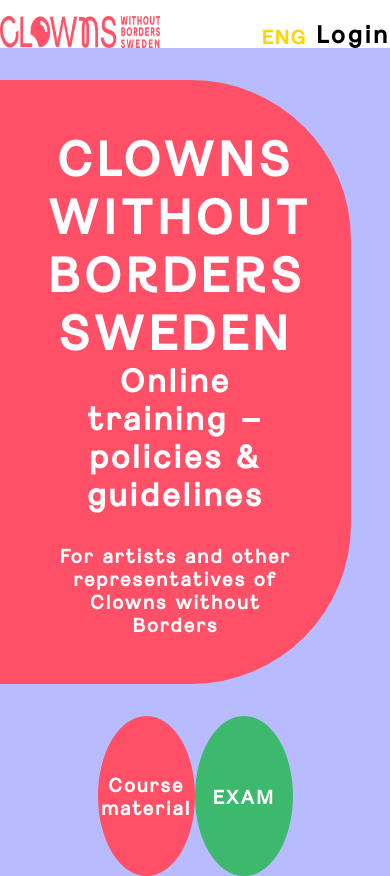
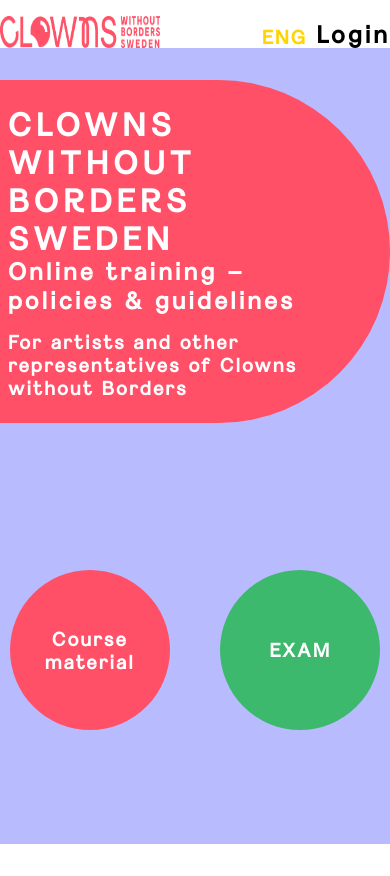
Before and after one commit to ClownerUtanGranser/cugExamFront, an Angular app: page / in a window 390 px wide. After the commit the page ends 844 px from the top, so only its background shows below. Built offline with nearby package versions, Linux system fonts and the light colour scheme; no server answers.

Commit message:
Rresponsive

```diff
--- a/src/app/course/starting/starting.component.scss
+++ b/src/app/course/starting/starting.component.scss
@@ -43,3 +43,24 @@
         transition: border .5s;
     }
 }
+
+@media only screen and (max-width: 800px) {
+
+    h1{
+        font-size: 2rem;
+    }
+
+    h2{
+        font-size: 1.5rem;
+        margin-bottom: 1rem;
+    }
+
+    .yellow_circle{
+        width: 20rem;
+        height: 20rem;
+    }
+
+    .text{
+        font-size: 1.2rem;
+    }
+}
--- a/src/app/course/text-photo/text-photo.component.scss
+++ b/src/app/course/text-photo/text-photo.component.scss
@@ -122,3 +122,38 @@
     }
 
 }
+
+@media only screen and (max-width: 800px) {
+
+    .container
+    {
+        flex-direction: column;
+
+        .text{
+            width: 100%;
+        }
+
+        .img{
+            width: 100%;
+
+            .red_circle{
+
+                min-height: 20rem;
+                min-width: 20rem;
+
+
+                top: -2rem;
+                right: -1rem;
+                left: initial;
+                bottom: initial;
+
+                line-height: 1.7rem;
+                font-size: 1.2rem;
+                letter-spacing: 0.4 rem;
+
+            }
+        }
+    }
+
+
+}
--- a/src/app/course/well-done/well-done.component.scss
+++ b/src/app/course/well-done/well-done.component.scss
@@ -84,3 +84,19 @@
         visibility: visible;
       }
   }
+
+  @media only screen and (max-width: 600px) {
+
+    .container
+    {
+      padding:0 0.2rem 0 0.2rem;
+    }
+
+
+    .red-circle-box{
+      // align-items: flex-start;
+      margin: 1rem;
+      width: 100%;
+    }
+
+  }
--- a/src/app/exam/quiz/quiz.component.scss
+++ b/src/app/exam/quiz/quiz.component.scss
@@ -9,6 +9,23 @@
     justify-content: flex-start;
 
     min-height: calc(100vh - 3rem);
+
+    &.AR{
+        direction: rtl;
+    }
+}
+
+.green_headline.AR{
+    border-bottom-left-radius: 10rem;
+    border-top-left-radius: 10rem;
+    border-bottom-right-radius: 0rem;
+    border-top-right-radius: 0rem;
+    text-align: center;
+    margin: 2rem 0rem 2rem 0rem;
+    width: 70%;
+
+    padding: 3rem;
+
 }
 
 .alternative{
--- a/src/app/pages/landing/landing.component.scss
+++ b/src/app/pages/landing/landing.component.scss
@@ -39,35 +39,26 @@
 
 }
 
-// h1, h2, h3{
-//     color: $white;
-//     font-weight: bolder;
+@media only screen and (max-width: 800px) {
 
-// }
+    h1{
+        font-size: 2rem;
+    }
 
-// h1{
-//     font-size: 3rem;
-//     letter-spacing: 5px;
-// }
+    h2{
+        font-size: 1.5rem;
+        margin-bottom: 1rem;
+    }
 
-// h2{
-//     font-size: 2rem;
-//     letter-spacing: 3px;
-//     margin-bottom: 2rem;
-// }
+    .red_headline_wide{
+        width: 100%;
+        border-top-right-radius: 20rem;
+        border-bottom-right-radius: 20rem;
+        padding: 1.5rem 4rem 1.5rem 0.5rem;
+        text-align: left;
+    }
 
-// h3
-// {
-
-//     font-size: 1.2rem;
-//     letter-spacing: 2px;
-
-// }
-
-// @media screen and (max-width: 640px) {
-
-//     .yellow-circle{
-//         border-top-left-radius: 15rem;
-//         border-top-right-radius: 15rem;
-//     }
-//   }
+    .red-circle-box{
+        width:95%;
+    }
+}
--- a/src/app/pages/user/admin/quiz-admin/quiz-admin.component.html
+++ b/src/app/pages/user/admin/quiz-admin/quiz-admin.component.html
@@ -1,4 +1,6 @@
-<div class="container">
+<div class="container"
+    [ngClass]="lang"
+>
     <div class="questionbox">
         <div class="nav top">
             <p
@@ -10,13 +12,15 @@
                 (click)="nextQuestion()">></p>
         </div>
         <div
-            *ngFor="let question of questions;let i = index;"
+            *ngFor="let question of questions; let i = index;"
             class="border">
 
         </div>
             <app-quiz-question-admin
                 [question]="questions[showQuestionIndex - 1]"
                 (answerEmit) = updateQuestion($event)
+                [lang]="lang"
+                (langEmit)="changeLang($event)"
             >
             </app-quiz-question-admin>
         <nav class="test-nav">
--- a/src/app/pages/user/admin/quiz-admin/quiz-admin.component.ts
+++ b/src/app/pages/user/admin/quiz-admin/quiz-admin.component.ts
@@ -13,7 +13,15 @@
 export class QuizAdminComponent implements OnInit {
 
   questions:Question[] = [];
+
+  questionsEng:Question[] = [];
+  questionsSv:Question[] = [];
+  questionsArb:Question[] = [];
+
+
   showQuestionIndex:number = 0;
+
+  lang:string = 'ENG';
 
   constructor(private route: ActivatedRoute,
               private router: Router,
@@ -22,18 +30,33 @@
 
   ngOnInit(): void {
 
-    this.state.questions.subscribe((questions)=>{
-      console.log(questions);
-      this.questions = questions;
+    this.state.questions.subscribe((questions:Question[])=>{
+
+      this.questionsEng = questions.filter((question) => question.lang == 'ENG');
+      this.questionsSv = questions.filter((question) => question.lang == 'SV');
+      this.questionsArb = questions.filter((question) => question.lang == 'AR');
+      this.changeLang();
     })
 
-    this.route.params.subscribe((param)=>{
+    this.route.params.subscribe((param) => {
 
       this.showQuestionIndex = parseInt(param.questionNumber)
        this.showQuestion(this.showQuestionIndex);
        if(this.showQuestionIndex < 1  || !this.showQuestionIndex) this.router.navigate(['/admin/question/1'])
 
     })
+
+  }
+
+  changeLang(lang?:string){
+    this.lang = lang ?? 'ENG';
+    if(this.lang == 'ENG'){
+      this.questions = this.questionsEng;
+    }else if(this.lang == 'SV'){
+      this.questions = this.questionsSv;
+    }else{
+      this.questions = this.questionsArb;
+    }
   }
 
   updateQuestion( question:QuestionBackendModel)
--- a/src/app/pages/user/admin/quiz-question-admin/quiz-question-admin.component.html
+++ b/src/app/pages/user/admin/quiz-question-admin/quiz-question-admin.component.html
@@ -1,6 +1,10 @@
-<div class="container">
+<div class="container"
+    [ngClass]="lang"
+>
     <form [formGroup]="questionForm">
-        <div class="green_headline">
+        <div class="green_headline"
+            [ngClass]="lang"
+        >
             <div class="answres">
                 <label for="questionText">Question</label>
                 <input id="questionText" name="text" type="text" formControlName="question" placeholder="headline" autocomplete="off" >
--- a/src/app/pages/user/admin/quiz-question-admin/quiz-question-admin.component.scss
+++ b/src/app/pages/user/admin/quiz-question-admin/quiz-question-admin.component.scss
@@ -9,6 +9,10 @@
     justify-content: flex-start;
 
     min-height: calc(100vh - 3rem);
+
+    &.AR{
+        direction: rtl;
+    }
 }
 
 form{
@@ -16,6 +20,17 @@
 }
 .green_headline{
     width:100%;
+    &.AR{
+        border-bottom-left-radius: 10rem;
+        border-top-left-radius: 10rem;
+        border-bottom-right-radius: 0rem;
+        border-top-right-radius: 0rem;
+        text-align: center;
+        margin: 2rem 0rem 2rem 0rem;
+        width: 70%;
+
+        padding: 3rem;
+    }
     .answres{
         input[type=text], input[type=placeholder] {
             background-color: $green;
--- a/src/app/pages/user/admin/quiz-question-admin/quiz-question-admin.component.ts
+++ b/src/app/pages/user/admin/quiz-question-admin/quiz-question-admin.component.ts
@@ -11,6 +11,8 @@
 
   @Input() question:Question;
   @Output() answerEmit = new EventEmitter();
+  @Input() lang:string;
+  @Output() langEmit = new EventEmitter();
 
   selectedAnswer:number = null;
 
@@ -34,8 +36,14 @@
 
   ngOnInit(): void {
 
+    this.questionForm.controls['lang'].setValue(this.lang)
     //this.questionForm.setValue(['questionText', 'questionText'])
     // this.questionForm.controls['questionText'].setValue(this.question.questionText);
+    this.questionForm.valueChanges.subscribe(() => {
+      this.lang = this.questionForm.controls['lang'].value;
+      this.langEmit.emit(this.lang);
+
+    });
   }
 
   ngOnChanges(changes: SimpleChanges) {
```
